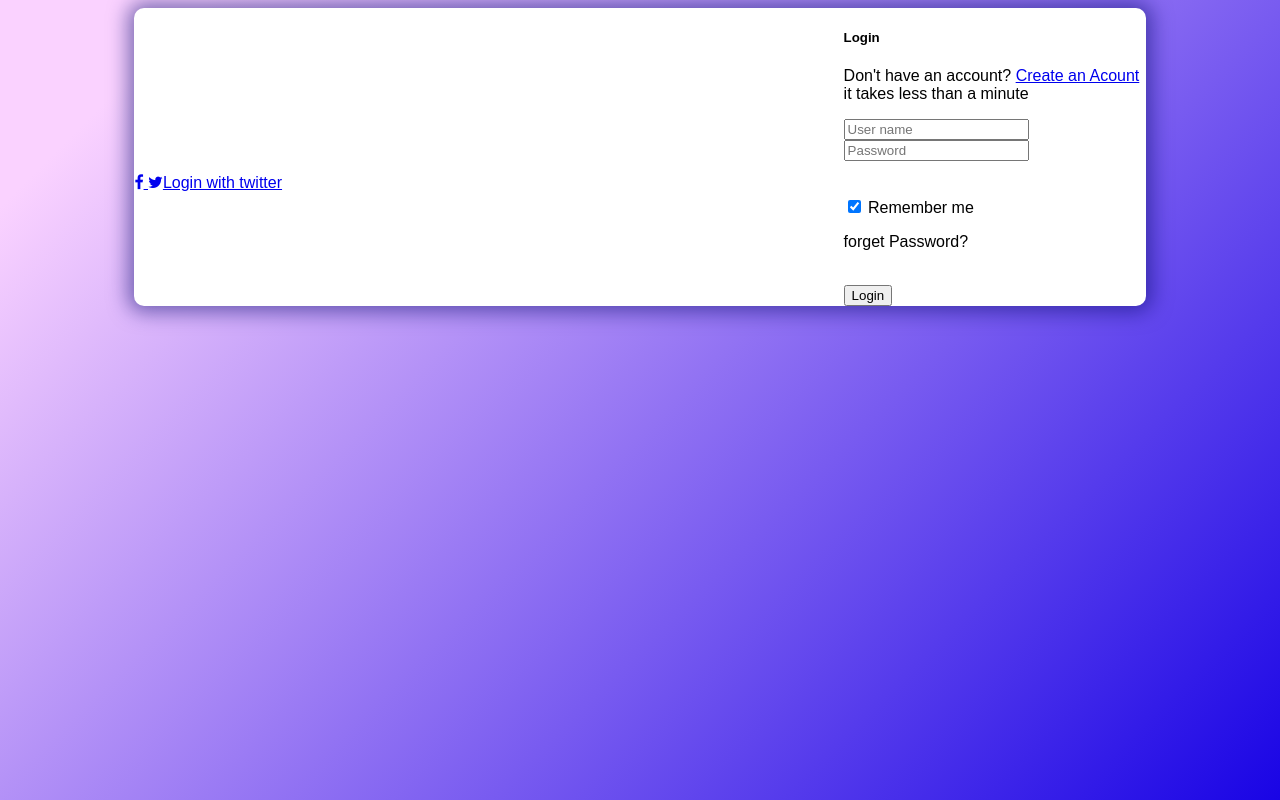
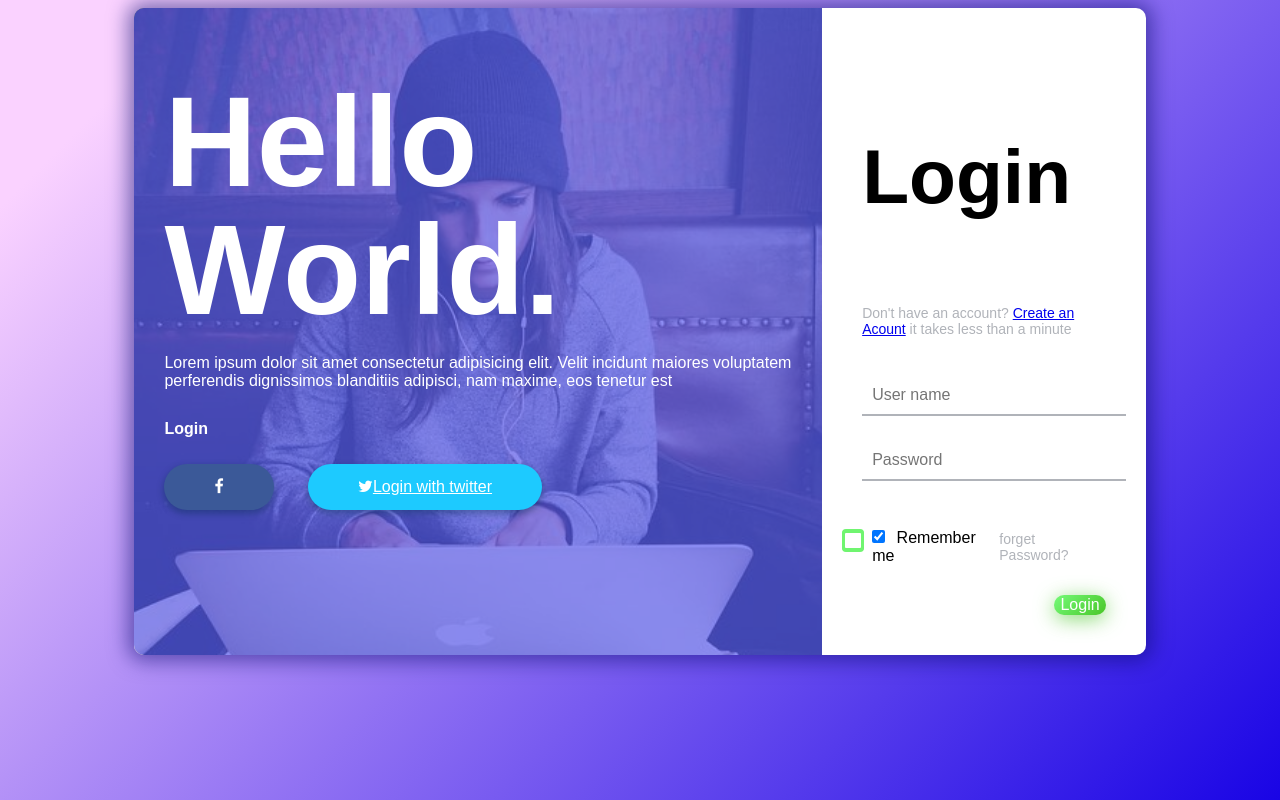
Before and after one commit to Ehinomwen/Rhema-spring-training, a plain HTML site: page rhema2/log.html in a window 1280 px wide. Drawn offline with Linux system fonts and the light colour scheme; a web font is replaced by a local one.

Commit message:
my login page update

```diff
--- a/rhema2/log.css
+++ b/rhema2/log.css
@@ -27,5 +27,121 @@ body{
     color: #ffff;
     background-size: cover;
     background-repeat: no-repeat;
-    /* background-image: url("https://pin.it/2aFsgUA"); */
+    background-image: url(pro14.jpg);
+    overflow: hidden;
 }
+.box-form .left .overlay{
+    padding: 30px;
+    width: 100%;
+    height: 100%;
+    background: #5961f9ad;
+    overflow: hidden;
+    box-sizing: border-box;
+
+
+}
+.box-form .left .overlay h1{
+    font-size: 10vmax;
+    line-height: 1;
+    font-weight: 900;
+    margin-top: 40px;
+    margin-bottom: 20px;
+}
+.box-form .left .overlay span p{
+    margin-top: 30px;
+    font-weight: 900;
+}
+
+.box-form .left .overlay span a {
+    background: #3b5998;
+    color: #ffffff;
+    margin-top: 10px;
+    border-radius: 100px;
+    padding: 14px 50px;
+    display: inline-block;
+    box-shadow: 0 3px 6px 1px #042d4657;
+
+}
+.box-form .left .overlay span  a:last-child{
+    background: #1dcaff;
+    margin-left: 30px;
+}
+.box-form .right{
+    padding: 40px;
+    overflow: hidden;
+}
+
+.box-form .right h5{
+    font-size: 6vmax;
+    line-height: 0;
+}
+
+.box-form .right p{
+    color: #b0b3b9;
+    font-size: 14px;
+
+}
+
+.box-form .right .input{
+    overflow: hidden;
+
+}
+
+.box-form .right input{
+    width: 100%;
+    padding: 10px;
+    font-size: 16px;
+    margin-top: 25px;
+    border: none;
+    border-bottom: 2px solid #b0b3b9;
+    outline: none;
+}
+.box-form .right .remember-me-forget-password{
+    display: flex;
+    justify-content: space-between;
+    align-items: center;
+}
+
+.box-form .right .remember-me-forget-password input{
+    margin: 0;
+    margin-right: 7px;
+    width: auto;
+}
+
+.box-form .right button{
+   float: right;
+   font-size: 16px;
+   border: none;
+   outline: none;
+   background-image: linear-gradient(135deg, #70f570 10%, #49c628 100%);
+   color: #ffffff;
+   border-radius: 50px;
+   box-shadow: 0 4px 20px 0 #49c628a6;
+   display: block;
+}
+ label{
+    display: block;
+    margin-left: 10px;
+    position: relative;
+}
+
+label ::before{
+    font-family: 'FontAwesome';
+    content: '\F00c';
+    background: transparent;
+    border-radius: 4px;
+    border: 3px solid #70f570;
+    left: -30px;
+    transition: all 0.2s linear;
+    color: transparent;
+    position: absolute;
+
+
+}
+label :hover::before{
+    font-family: 'FontAwesome';
+    content: '\F00c';
+    color: #ffffff;
+    cursor: pointer;
+    background: #70f570;
+}
--- a/rhema2/log.html
+++ b/rhema2/log.html
@@ -2,15 +2,15 @@
 <html lang="en">
 <head>
     <meta charset="UTF-8">
-    <meta http-equiv="X-UA-Compatible" content="IE=edge">
-    <meta name="viewport" content="width=device-width, initial-scale=1.0">
-    <link rel="stylesheet" href="log.css">
+       <link rel="stylesheet" href="log.css">
     <title>login page</title>
-    <link rel="stylesheet" href="htpps://fonts.googleapis.com/css?family=Open+Sans">
-    <link href="https://maxcdn.bootstrapcdn.com/font-awesome/4.7.0/css/font-awesome.min.css" rel="stylesheet" integrity="">
+
+    <link rel="stylesheet" href="https://fonts.googleapis.com/css?family=Open+Sans">
+   <link rel="stylesheet" href="https://maxcdn.bootstrapcdn.com/font-awesome/4.7.0/css/font-awesome.min.css">
 </head>
 <body>
     <div class="box-form">
+
         <div class="left">
             <div class="overlay">
                 <h1>Hello World.</h1>
@@ -22,6 +22,7 @@
                 </span>
             </div>
         </div>
+
 
         <div class="right">
             <h5>Login</h5>
@@ -38,11 +39,13 @@
                 <label >
                     <input type="checkbox" name="item" checked>
                     <span class="text-checkbox">Remember me</span>
+
                 </label>
                 <p>forget Password?</p>
             </div>
             <br>
             <button>Login</button>
+
         </div>
 
     </div>
```
Also changed, not shown: rhema2/pro14.jpg (added).
